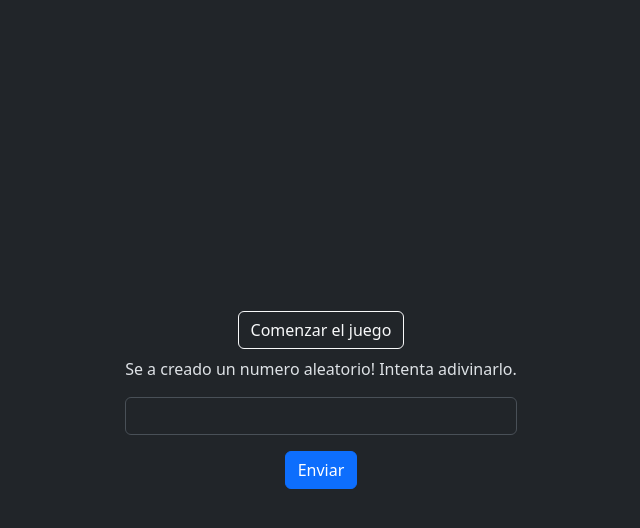
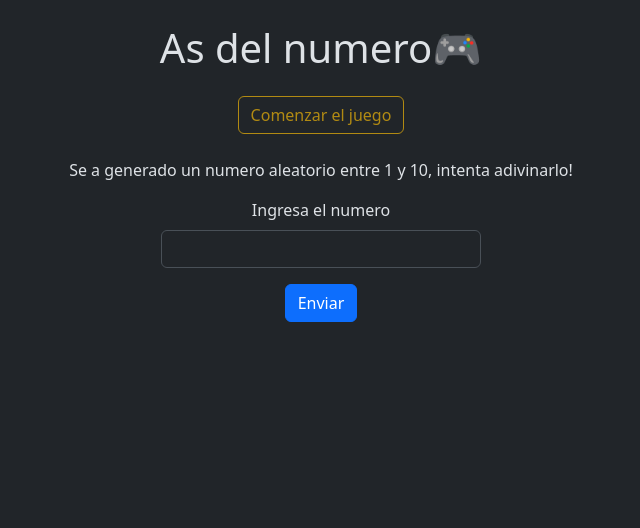
Before and after one commit to KR3RULIE/tp5-domYbom-ejercicio01, a plain HTML site: page index.html in a window 1280 px wide. Both pictures are taken after a click on the button "Comenzar el juego". Shown: the whole page, without its empty margins (319-959 px from the left). Drawn offline with nearby package versions, Linux system fonts and the light colour scheme.

Commit message:
logre hacer las funciones de generar el numero aleatorio y tambien el de comenzar el juego

```diff
--- a/index.html
+++ b/index.html
@@ -22,28 +22,37 @@
     <title>tp5-DOM y BOM : Ejercicio01</title>
   </head>
   <body>
-    <main
-      class="text-center d-flex flex-column justify-content-center align-self-center"
-    >
-      <div>
-        <button type="button" class="btn btn-outline-light mb-2">
+    <main>
+      <h1 class="text-center mt-4">As del numero🎮</h1>
+      <div class="d-flex justify-content-center my-4">
+        <button type="button" class="btn btn-outline-warning">
           Comenzar el juego
         </button>
-        <p>Se a creado un numero aleatorio! Intenta adivinarlo.</p>
-        <form>
-          <div class="mb-3">
+      </div>
+      <p class="text-center d-none">
+        Se a generado un numero aleatorio entre 1 y 10, intenta adivinarlo!
+      </p>
+      <div class="d-flex justify-content-center align-items-center">
+        <form id="formEnviar" class="d-flex flex-column align-items-center w-25">
+          <div class="mb-3 w-100 text-center">
+            <label for="numero" class="form-label"
+              >Ingresa el numero</label
+            >
             <input
               type="number"
               class="form-control"
               id="numero"
               aria-describedby="emailHelp"
+              min="1"
+              max="10"
+              required
             />
           </div>
           <button type="submit" class="btn btn-primary">Enviar</button>
         </form>
       </div>
     </main>
-    <script src=""></script>
+    <script src="./js/app.js"></script>
     <script
       src="https://cdn.jsdelivr.net/npm/bootstrap@5.3.6/dist/js/bootstrap.bundle.min.js"
       integrity="sha384-j1CDi7MgGQ12Z7Qab0qlWQ/Qqz24Gc6BM0thvEMVjHnfYGF0rmFCozFSxQBxwHKO"
--- /dev/null
+++ b/js/app.js
@@ -0,0 +1,31 @@
+const numeroAleatorio = () => {
+  return Math.round(Math.random() * 10 + 1);
+};
+const comenzarJuego = () => {
+  console.log("Desde la funciona comenzar juego");
+  const parrafo = document.getElementsByTagName("p");
+  numeroAleatorio();
+  console.log(numeroAleatorio());
+  if (borrarParrafo) {
+    parrafo[0].classList.remove(`d-none`);
+    borrarParrafo = false;
+  }
+  btnComenzarJuego.classList.add("disabled");
+};
+
+const asDelNumero = (e) => {
+  e.preventDefault();
+  console.log("Desde la funciona asDelNumero");
+  const numeroDelUsuario = document.getElementById("numero").value;
+  if (numeroAleatorio() === numeroDelUsuario) {
+    alert("Enhorabuena lo as adivinado")
+  }
+};
+// Variables
+const btnComenzarJuego = document.querySelector(".btn-outline-warning");
+const btnEnviarNumero = document.getElementById("formEnviar");
+let borrarParrafo = true;
+
+// Manejador de eventos
+btnComenzarJuego.addEventListener(`click`, comenzarJuego);
+btnEnviarNumero.addEventListener("submit", asDelNumero);
```
